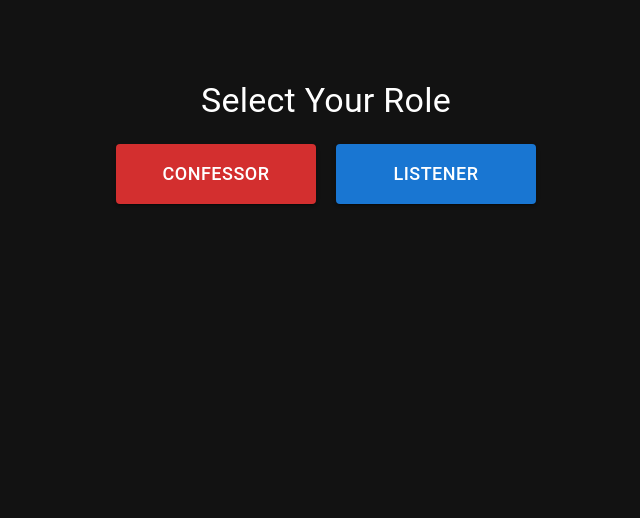
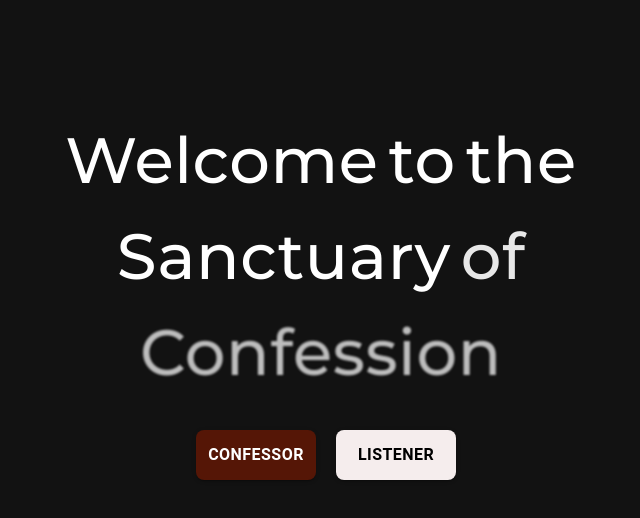
Before and after one commit to stefanus-ai-tech/CnC-Client, a React (Create React App) app: page / in a window 1280 px wide. Both pictures are taken after a click on the button "I Agree". Shown: the top 518 px of the page, without its empty margins (314-954 px from the left). Built offline with nearby package versions, Linux system fonts and the light colour scheme; no server answers.

Commit message:
added animation

```diff
--- /dev/null
+++ b/src/components/RoleSelection.css
@@ -0,0 +1,92 @@
+/* client/src/components/RoleSelection.css */
+
+/* Import Google Fonts */
+@import url('https://fonts.googleapis.com/css2?family=Montserrat:wght@500&family=Anonymous+Pro&display=swap');
+
+/* Reset default styles */
+* {
+  padding: 0;
+  margin: 0;
+  box-sizing: border-box;
+}
+
+/* Container specific styles */
+.role-selection-container {
+  text-align: center;
+  padding-top: 5em; /* Adjusted to position the title higher */
+}
+
+/* Adjusted Animated Title Styles */
+.animated-title {
+  font-family: 'Montserrat', sans-serif;
+  font-size: 3.5em; /* Adjust as needed */
+  max-width: 100%;
+  margin: 0 auto 20px auto;
+  text-align: center;
+  animation: scale 3s forwards cubic-bezier(0.5, 1, 0.89, 1);
+}
+
+/* Adjusted scale animation */
+@keyframes scale {
+  100% {
+    transform: scale(1); /* Ensure no reduction */
+  }
+}
+
+.animated-title span {
+  display: inline-block;
+  opacity: 0;
+  filter: blur(4px);
+  /* Add spacing between words */
+  margin-right: 10px; /* Increased margin for better spacing */
+  animation: fade-in 2s forwards cubic-bezier(0.11, 0, 0.5, 0);
+}
+
+/* Keyframes for fade-in animation */
+@keyframes fade-in {
+  to {
+    opacity: 1;
+    filter: blur(0);
+  }
+}
+
+/* Typewriter effect styles */
+.typewriter-text {
+  font-family: 'Anonymous Pro', monospace;
+  font-size: 20px;
+  margin: 20px 0;
+  display: inline-block;
+  white-space: nowrap;
+  overflow: hidden;
+  border-right: 0.15em solid #fff;
+}
+
+.cursor {
+  display: inline-block;
+  margin-left: 2px;
+  animation: blinkCursor 0.7s steps(44) infinite;
+}
+
+/* Blinking cursor animation */
+@keyframes blinkCursor {
+  from {
+    border-right-color: rgba(255, 255, 255, 0.75);
+  }
+  to {
+    border-right-color: transparent;
+  }
+}
+
+/* Global styles for body */
+body {
+  margin: 0;
+  padding: 0;
+  background-color: #191919;
+  font-family: 'Anonymous Pro', monospace;
+  color: #ffffff;
+  display: flex;
+  justify-content: center;
+  align-items: flex-start; /* Changed from center to flex-start to align content towards the top */
+  min-height: 100vh;
+  padding-top: 2em; /* Added padding at the top for some space */
+}
--- a/src/components/RoleSelection.js
+++ b/src/components/RoleSelection.js
@@ -1,34 +1,137 @@
 // client/src/components/RoleSelection.js
-import React from "react";
-import { Container, Typography, Box, Button } from "@mui/material";
-import { styled } from "@mui/material/styles";
+import React, { useState, useEffect } from 'react';
+import { Container, Typography, Box, Button } from '@mui/material';
+import { styled } from '@mui/material/styles';
+import './RoleSelection.css'; // Import the CSS file for styles
 
 const StyledButton = styled(Button)(({ theme }) => ({
-  width: "200px",
-  height: "60px",
-  margin: "10px",
-  fontSize: "18px",
+  width: '120px',
+  height: '50px',
+  margin: '10px',
+  fontSize: '16px',
+  color: '#fff',
+  fontWeight: 'bold',
+  borderRadius: '8px',
+}));
+
+const quotes = [
+  'Come as you are, no judgment here',
+  'Let today be the day you find peace within yourself.',
+];
+
+const animatedTitle = ['Welcome', 'to', 'the', 'Sanctuary', 'of', 'Confession']; // Removed trailing spaces
+
+// Styled Typography with responsive font size
+const AnimatedTitle = styled(Typography)(({ theme }) => ({
+  fontFamily: 'Montserrat, sans-serif',
+  fontSize: '3.5em', // Adjust as needed
+  maxWidth: '100%',
+  margin: '0 auto 20px auto',
+  textAlign: 'center',
+  animation: 'scale 3s forwards cubic-bezier(0.5, 1, 0.89, 1)',
+  [theme.breakpoints.down('sm')]: {
+    fontSize: '2em', // Smaller size for small screens
+  },
+  [theme.breakpoints.up('md')]: {
+    fontSize: '4em', // Larger size for medium and up
+  },
 }));
 
 const RoleSelection = ({ selectRole }) => {
+  const [currentQuoteIndex, setCurrentQuoteIndex] = useState(0);
+  const [displayedText, setDisplayedText] = useState('');
+  const [isDeleting, setIsDeleting] = useState(false);
+  const [typingSpeed, setTypingSpeed] = useState(150); // Initial typing speed
+  const [titleAnimationComplete, setTitleAnimationComplete] = useState(false); // New state
+
+  // Effect to set titleAnimationComplete after animation + delay
+  useEffect(() => {
+    const titleAnimationDuration = 3000; // 3 seconds for scale animation
+    const delayAfterAnimation = 750; // 0.7 seconds delay
+    const totalDelay = titleAnimationDuration + delayAfterAnimation;
+
+    const timer = setTimeout(() => {
+      setTitleAnimationComplete(true);
+    }, totalDelay);
+
+    return () => clearTimeout(timer);
+  }, []);
+
+  // Typewriter effect only starts after title animation is complete
+  useEffect(() => {
+    if (!titleAnimationComplete) return;
+
+    const handleType = () => {
+      const currentQuote = quotes[currentQuoteIndex];
+      const fullText = currentQuote;
+
+      setDisplayedText((prev) =>
+        isDeleting
+          ? fullText.substring(0, prev.length - 1)
+          : fullText.substring(0, prev.length + 1)
+      );
+
+      // Adjust typing speed for deleting
+      setTypingSpeed(isDeleting ? 75 : 150);
+
+      // If the text is fully typed
+      if (!isDeleting && displayedText === fullText) {
+        // Pause before starting to delete
+        setTimeout(() => setIsDeleting(true), 2000);
+      }
+      // If the text is fully deleted
+      else if (isDeleting && displayedText === '') {
+        setIsDeleting(false);
+        setCurrentQuoteIndex((prev) => (prev + 1) % quotes.length);
+      }
+    };
+
+    const timer = setTimeout(handleType, typingSpeed);
+
+    return () => clearTimeout(timer);
+  }, [
+    displayedText,
+    isDeleting,
+    typingSpeed,
+    currentQuoteIndex,
+    titleAnimationComplete,
+  ]);
+
   return (
-    <Container maxWidth="sm" sx={{ textAlign: "center", mt: 10 }}>
-      <Typography variant="h4" gutterBottom sx={{ color: "#fff" }}>
-        Select Your Role
-      </Typography>
+    <Container maxWidth="sm" className="role-selection-container">
+      {/* Animated Title */}
+      <AnimatedTitle component="h1" className="animated-title">
+        {animatedTitle.map((word, index) => (
+          <span
+            key={index}
+            style={{
+              animationDelay: `${0.1 + index * 0.2}s`,
+            }}>
+            {word}
+          </span>
+        ))}
+      </AnimatedTitle>
+
+      {/* Typewriter Quote */}
+      {titleAnimationComplete && (
+        <Typography className="typewriter-text">
+          {displayedText}
+          <span className="cursor">|</span>
+        </Typography>
+      )}
+
+      {/* Action Buttons */}
       <Box>
         <StyledButton
           variant="contained"
-          color="error"
-          onClick={() => selectRole("confessor")}
-        >
+          style={{ backgroundColor: '#551606' }}
+          onClick={() => selectRole('confessor')}>
           Confessor
         </StyledButton>
         <StyledButton
           variant="contained"
-          color="primary"
-          onClick={() => selectRole("listener")}
-        >
+          style={{ backgroundColor: '#f5eded', color: '#000' }}
+          onClick={() => selectRole('listener')}>
           Listener
         </StyledButton>
       </Box>
```
